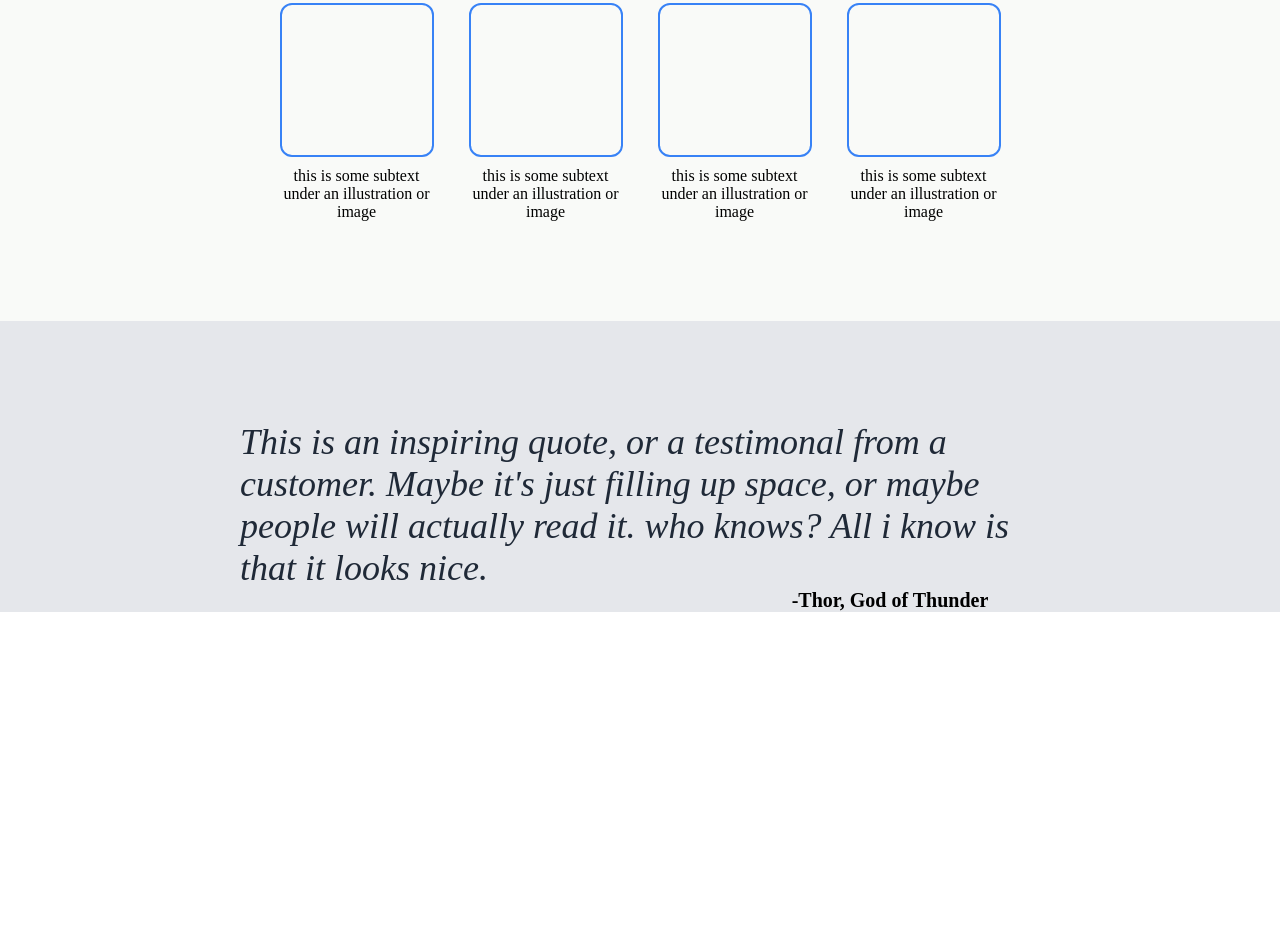
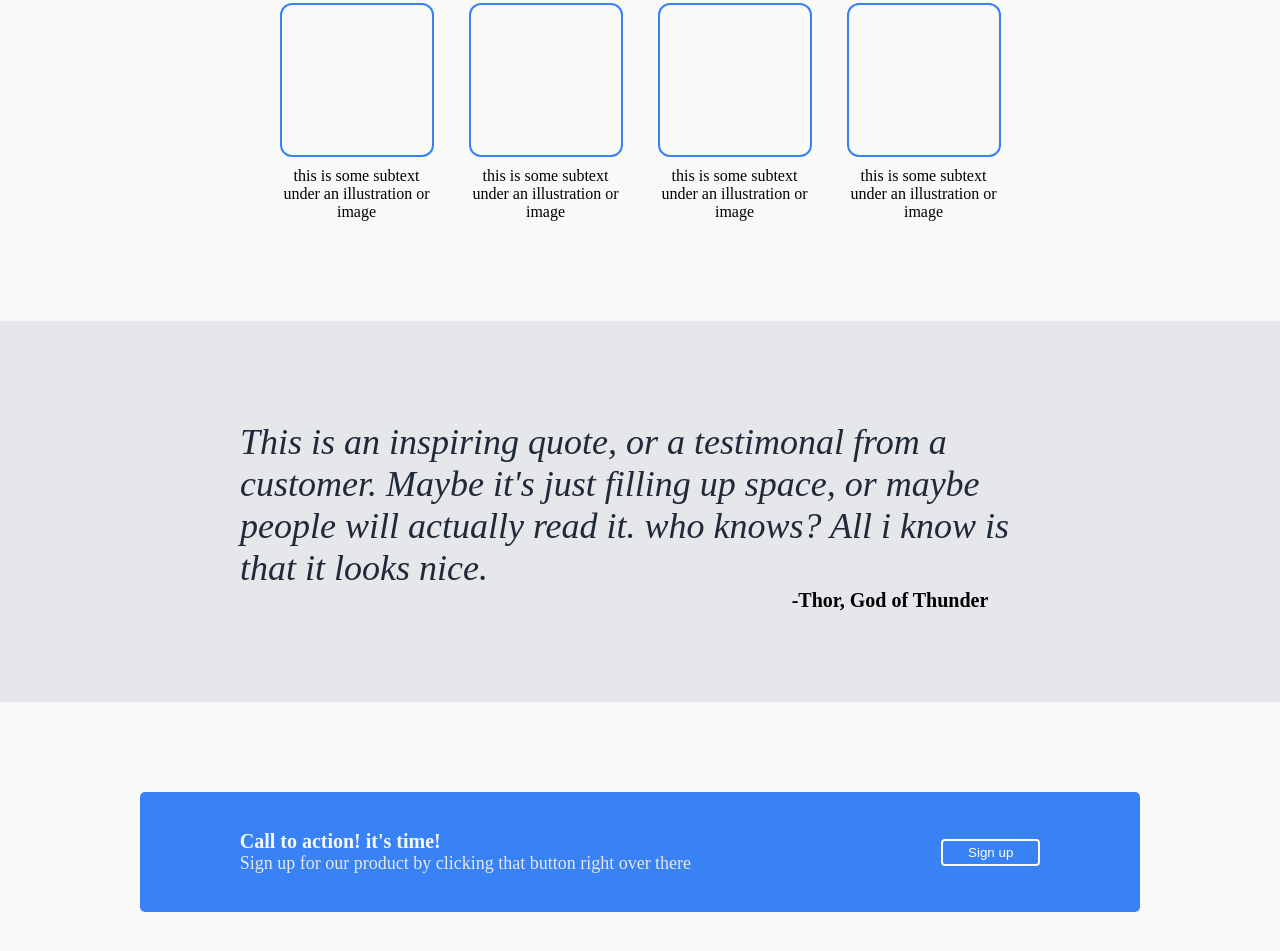
Before and after one commit to AHE04/landing-page, a plain HTML site: page index.html in a window 1280 px wide. Shown: the part 617-1568 px from the top of the page. Before the commit the page ends 1229 px from the top, so only its background shows below. Drawn offline with Linux system fonts and the light colour scheme.

Commit message:
add fourth section

```diff
--- a/index.html
+++ b/index.html
@@ -128,6 +128,25 @@
 
 
     <div class="fourth">
+        <div class="fourthbox">
+            <div class="fourthboxtext">
+                <div class="titleoffour">
+                  <b>  Call to action! it's time! </b>
+                </div>
+                <div class="text of four">
+                    Sign up for our product by
+                    clicking that button right over there
+                </div>
+
+            </div>
+
+            <div class="fourthboxbutton">
+                <button class="fourthbutton">
+                    Sign up
+                </button>
+
+            </div>
+        </div>
 
     </div>
 
--- a/style.css
+++ b/style.css
@@ -164,6 +164,7 @@ padding-top: 5px;
     justify-content: center;
     align-items: center;
     flex-direction: column;
+    padding-bottom: 90px;
 }
 
 .quote {
@@ -182,3 +183,42 @@ padding-top: 5px;
   padding-left: 500px;
   font-size: 20px;
 }
+
+
+.fourth {
+    background-color:#F9FAF8 ;
+    display: flex;
+    justify-content: center;
+    align-items: center;
+    padding-top: 90px;
+}
+
+.fourthbox {
+    background-color: #3882F6;
+    width: 1000px;
+    height: 100px;
+    display: flex;
+    justify-content: center;
+    align-items: center;
+    margin-bottom: 100px;
+    padding: 10px 0px;
+    border-radius: 5px;
+}
+
+.fourthboxtext {
+    margin-right: 250px;
+}
+
+.titleoffour {
+    color: #F9FAF8;
+    font-size: 20px;
+}
+
+.fourthbutton {
+    background-color: #3882F6;
+    color: white;
+    border: 2px solid #F9FAF8;
+    border-radius: 4px;
+    padding: 4px 25px;
+    margin-right: 0px;
+}
```
